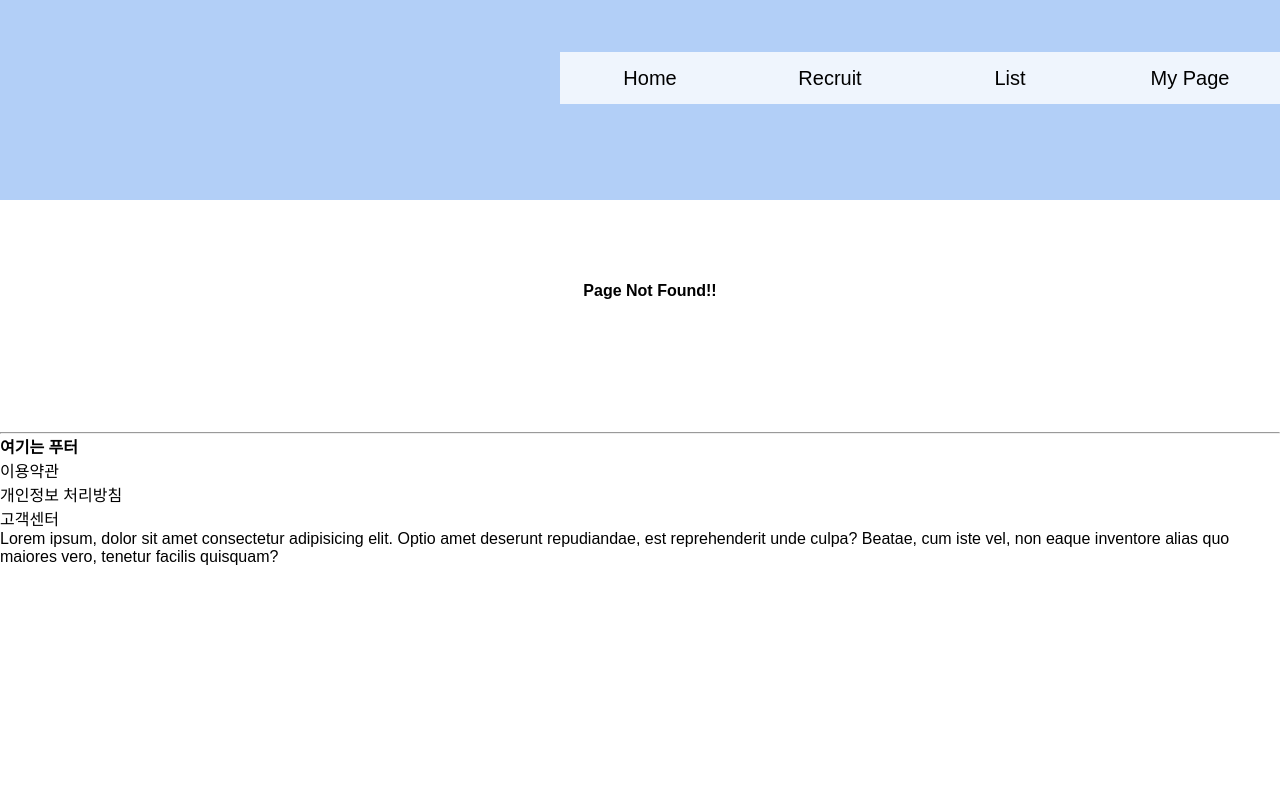
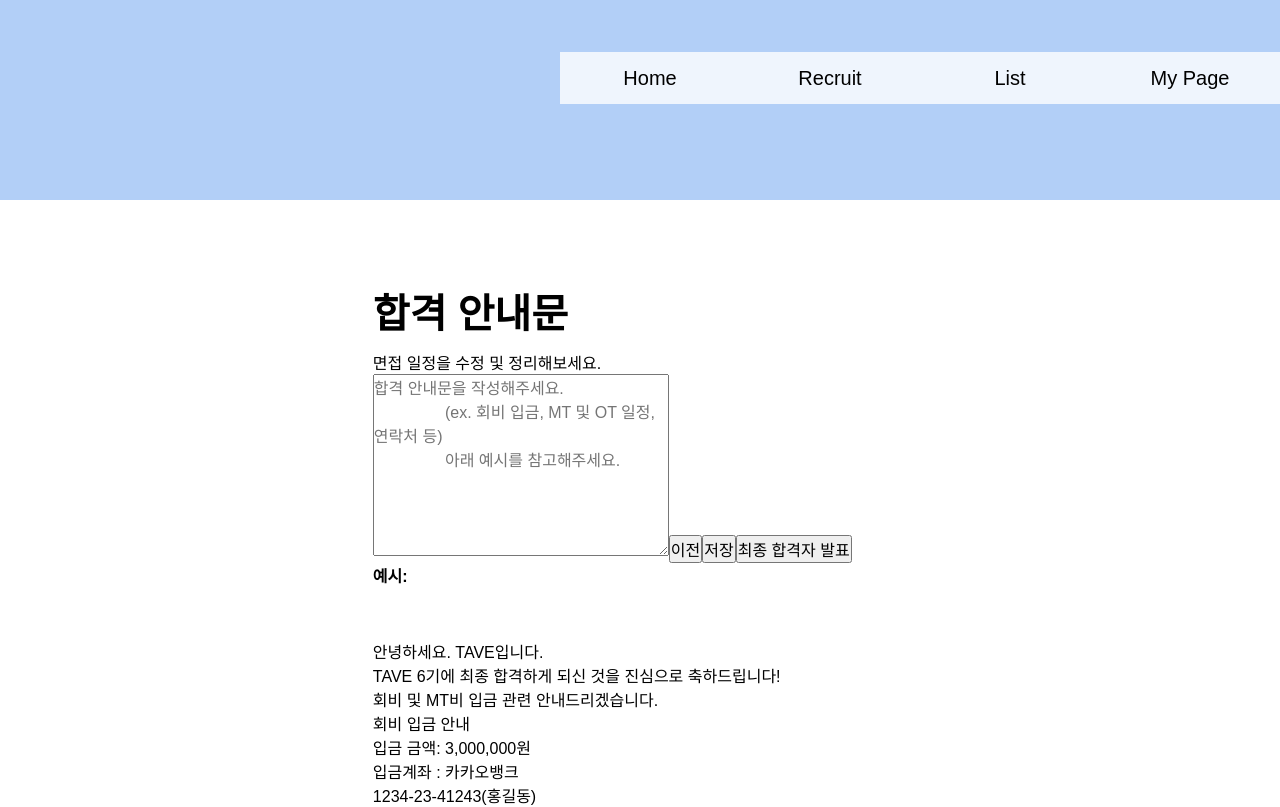
Before and after one commit to Kim-Hyunjo/MoZIP, a React (Create React App) app in the folder front/: page /recruit/interview/postprocessing/notice in a window 1280 px wide. Shown: the top 807 px of the page. Built offline with nearby package versions, Linux system fonts and the light colour scheme.

Commit message:
feat: Add PostprocessingNotice

```diff
--- a/front/src/App.tsx
+++ b/front/src/App.tsx
@@ -44,6 +44,7 @@ import InterviewCommonQuestion from './pages/recruit/InterviewCommonQuestion';
 import InterviewDetail from './pages/recruit/InterviewDetail';
 import Record from './pages/recruit/record/Record';
 import PostInterviewPersonal from './pages/recruit/PostInterviewPersonal';
+import PostprocessingNotice from './pages/recruit/PostprocessingNotice';
 import InterviewPostprocessing from './pages/recruit/InterviewPostprocessing';
 import FinalProcessing from './pages/recruit/FinalProcessing';
 
@@ -269,6 +270,11 @@ function App() {
               path="/recruit/interview/InterviewPostprocessing"
               component={InterviewPostprocessing}
             ></Route>
+             <Route
+              exact
+              path="/recruit/interview/postprocessing/notice"
+              component={PostprocessingNotice}
+            ></Route>
             <Route
               exact
               path="/recruit/schedule2"
@@ -279,6 +285,7 @@ function App() {
               path="/recruit/finalprocessing"
               component={FinalProcessing}
             ></Route>
+
 
             {/* NotFount */}
             <Route component={NotFound} />
--- /dev/null
+++ b/front/src/pages/recruit/PostprocessingNotice.tsx
@@ -0,0 +1,48 @@
+import React,{useState} from 'react'
+
+const PostprocessingNotice = () => {
+    const [content, setcontent] = useState('')
+    const ChangeHandler = (e:React.ChangeEvent<HTMLTextAreaElement>) =>{
+        setcontent((e.target as any).value)
+    }
+    return (
+        <div>
+            <h2>
+            합격 안내문
+            </h2>
+            <p>면접 일정을 수정 및 정리해보세요.</p>
+
+            <textarea placeholder="합격 안내문을 작성해주세요.
+                (ex. 회비 입금, MT 및 OT 일정, 연락처 등)
+                아래 예시를 참고해주세요." name="" id="" cols={30} rows={10} onChange={ChangeHandler}>
+
+            </textarea>
+            <button>이전</button>
+            <button>저장</button>
+            <button>최종 합격자 발표</button>
+
+            <div>
+                <h3>예시:</h3>
+                <p>안녕하세요. TAVE입니다.<br/>
+                    TAVE 6기에 최종 합격하게 되신 것을 진심으로 축하드립니다!<br/>
+
+                    회비  및 MT비 입금 관련 안내드리겠습니다.<br/>
+
+                    회비 입금 안내<br/>
+                    입금 금액: 3,000,000원<br/>
+                    입금계좌 : 카카오뱅크<br/>
+                    1234-23-41243(홍길동)<br/>
+
+                    *9월 21일(월) 23:59 까지 입금 마감입니다.<br/>
+                    입금확인 후 회원자격을 부여받습니다.<br/>
+
+                    기타 문의사항은 카카오톡 플러스친구를 통해 문의 주세요.<br/>
+
+                    ICE BREAKING 안내<br/>
+                    세부적인 ICE BREAKING 안내는 29일에 단체 채팅방을 통해 알려드릴 예정입니다.</p>
+            </div>
+        </div>
+    )
+}
+
+export default PostprocessingNotice
```
